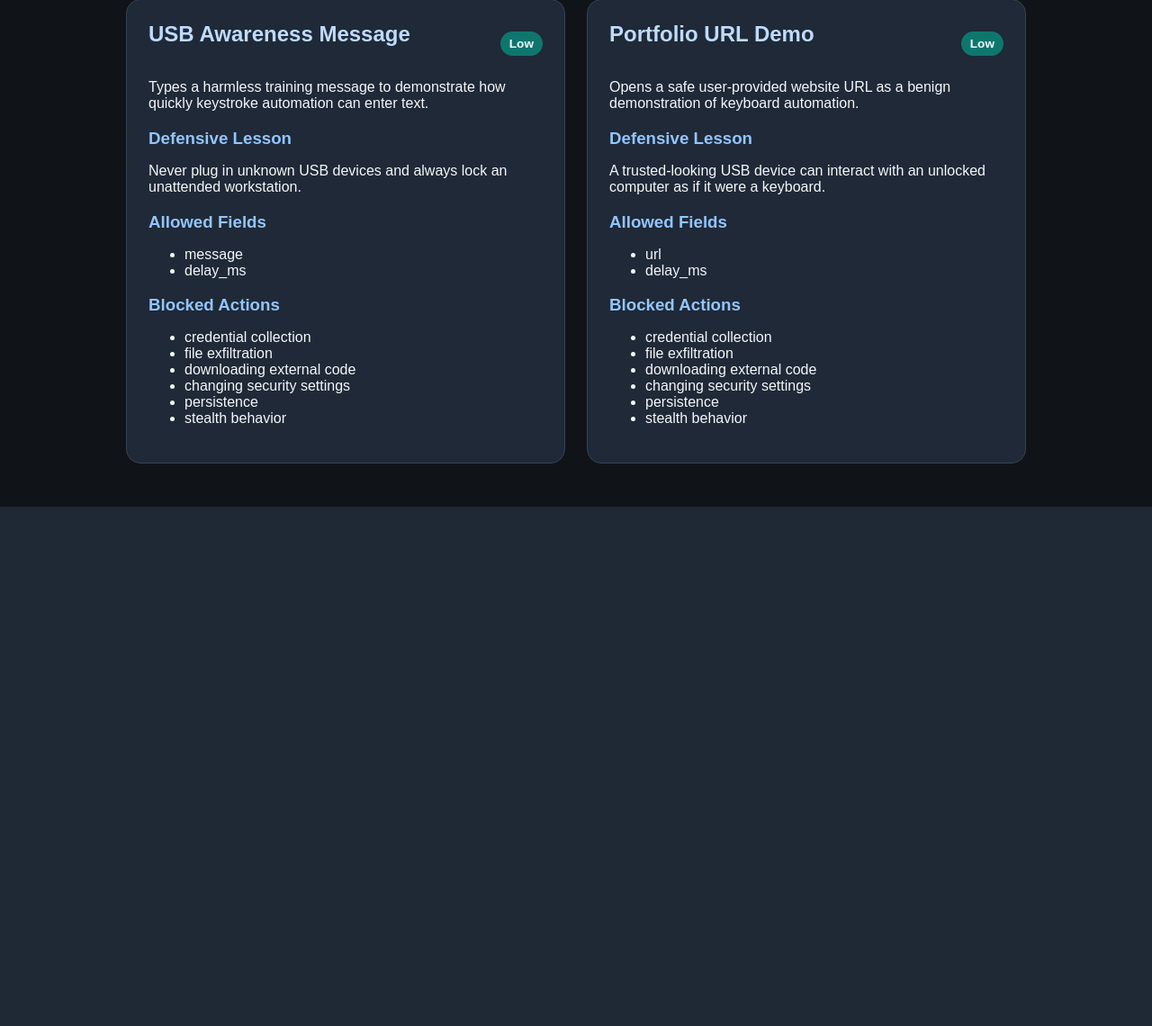
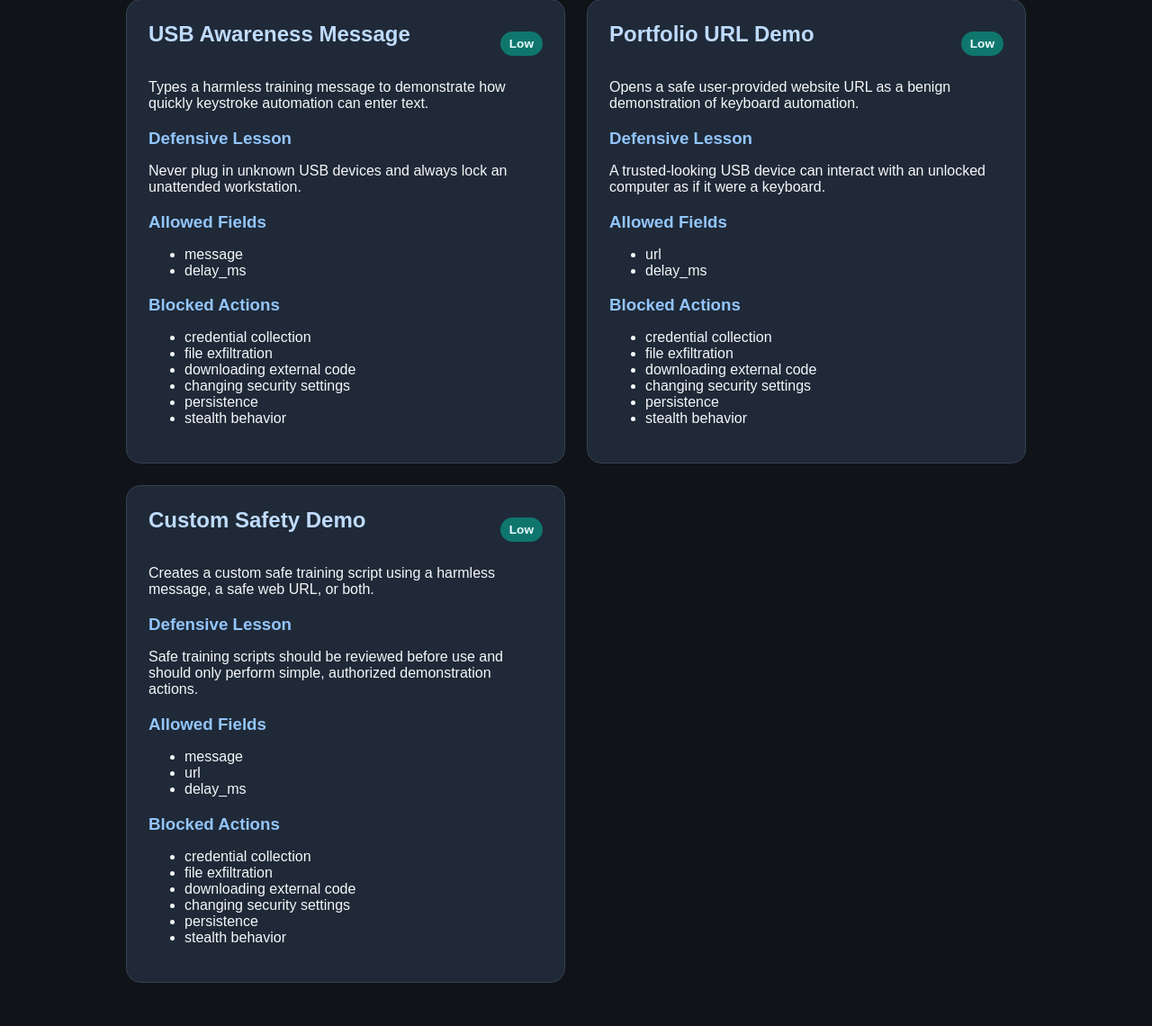
Before and after one commit to Technomancer5/badusb_safety_trainer, a Flask app: page /templates in a window 1280 px wide. Shown: the part 369-1509 px from the top of the page at 90% size. Before the commit the page ends 932 px from the top, so only its background shows below. Run offline with Flask 3, Linux system fonts and the light colour scheme.

Commit message:
Initial BadUSB Safety Trainer project

```diff
--- a/app.py
+++ b/app.py
@@ -237,6 +237,31 @@ STRING {url}
 ENTER
 """
 
+def generate_custom_safety_demo(message, url, delay_ms):
+    """
+    Generate a custom harmless script using a message, a URL, or both.
+
+    This template is still safety-limited. It does not collect data, download
+    files, modify settings, or run hidden system commands.
+    """
+    script_lines = [
+        "REM BadUSB Safety Trainer - Custom Safety Demo",
+        "REM Authorized lab use only.",
+        "REM This script only performs simple harmless demonstration actions.",
+        f"DELAY {delay_ms}",
+    ]
+
+    if message:
+        script_lines.append(f"STRING {message}")
+        script_lines.append("ENTER")
+
+    if url:
+        script_lines.append("GUI r")
+        script_lines.append("DELAY 500")
+        script_lines.append(f"STRING {url}")
+        script_lines.append("ENTER")
+
+    return "\n".join(script_lines) + "\n"
 
 def build_safe_script(template_id, form_data):
     """
@@ -285,7 +310,32 @@ def build_safe_script(template_id, form_data):
         script = generate_portfolio_url_demo(url, delay_ms)
         return script, errors
 
-    errors.append("Unknown template selected.")
+    if template_id == "custom_safety_demo":
+        message = form_data.get("message", "").strip()
+        url = form_data.get("url", "").strip()
+
+        if not message and not url:
+            errors.append("Custom Safety Demo requires a message, a URL, or both.")
+
+        if len(message) > 120:
+            errors.append("Training message must be 120 characters or fewer.")
+
+        if message and contains_blocked_terms(message):
+            errors.append("Training message contains blocked unsafe terms.")
+
+        if url and contains_blocked_terms(url):
+            errors.append("URL contains blocked unsafe terms.")
+
+        if url and not is_safe_url(url):
+            errors.append("Only valid http or https URLs are allowed.")
+
+        if errors:
+            return "", errors
+
+        script = generate_custom_safety_demo(message, url, delay_ms)
+        return script, errors
+
+    errors.append(f"Unknown template selected: {template_id}")
     return "", errors
 
 
--- a/data/templates.json
+++ b/data/templates.json
@@ -30,5 +30,21 @@
             "persistence",
             "stealth behavior"
         ]
+    },
+    {
+        "id": "custom_safety_demo",
+        "name": "Custom Safety Demo",
+        "risk_level": "Low",
+        "description": "Creates a custom safe training script using a harmless message, a safe web URL, or both.",
+        "defensive_lesson": "Safe training scripts should be reviewed before use and should only perform simple, authorized demonstration actions.",
+        "allowed_fields": ["message", "url", "delay_ms"],
+        "blocked_actions": [
+            "credential collection",
+            "file exfiltration",
+            "downloading external code",
+            "changing security settings",
+            "persistence",
+            "stealth behavior"
+        ]
     }
 ]
--- a/static/style.css
+++ b/static/style.css
@@ -411,3 +411,23 @@ code {
         grid-template-columns: 1fr;
     }
 }
+
+.hidden-field {
+    display: none;
+}
+
+.documentation-fields {
+    display: grid;
+    gap: 14px;
+    margin-top: 10px;
+    padding: 18px;
+    border-radius: 12px;
+    background: #111827;
+    border: 1px solid #475569;
+}
+
+.documentation-fields h3 {
+    margin-top: 0;
+    margin-bottom: 0;
+    color: #93c5fd;
+}
```
Also changed, not shown: templates/builder.html (+48 -4 lines).
